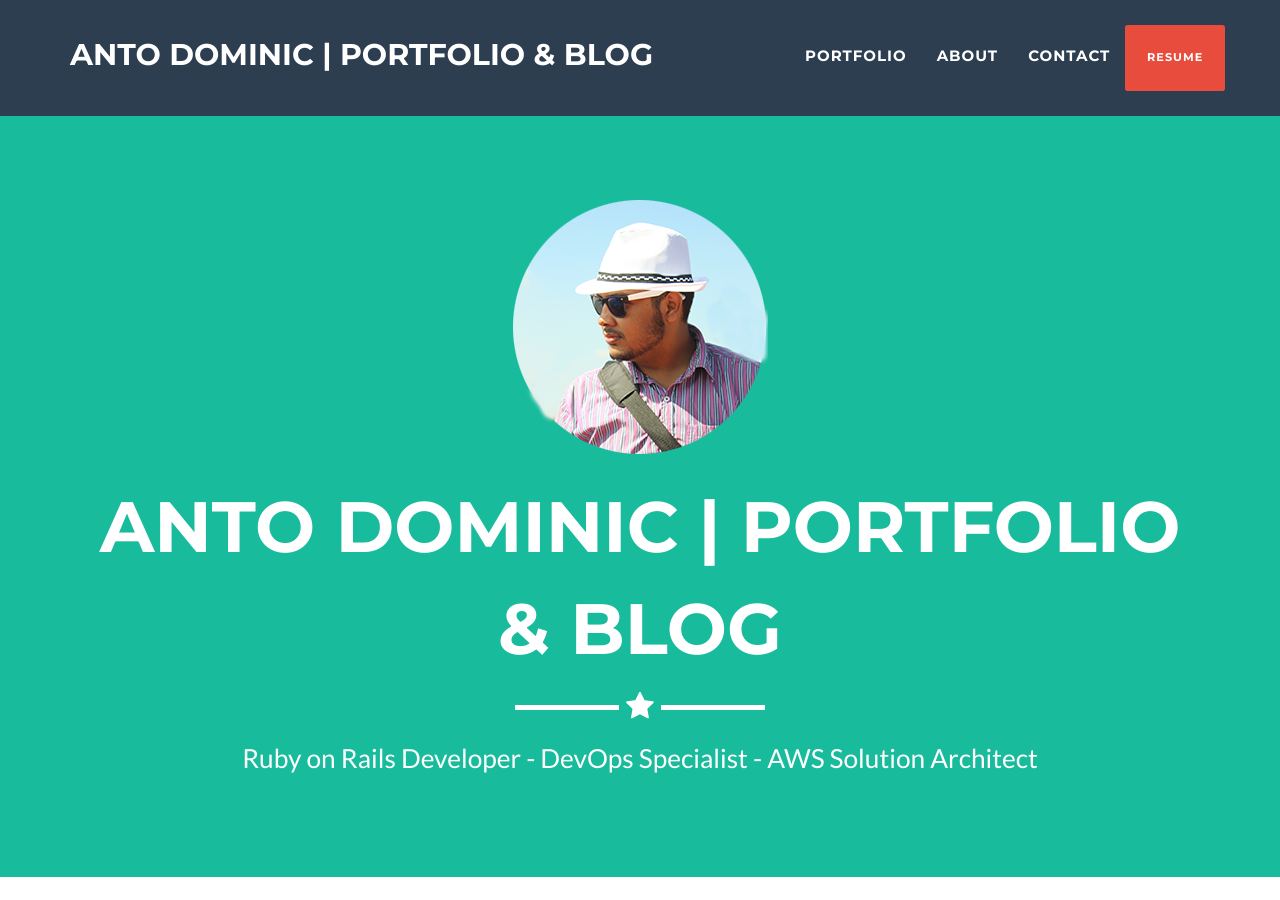
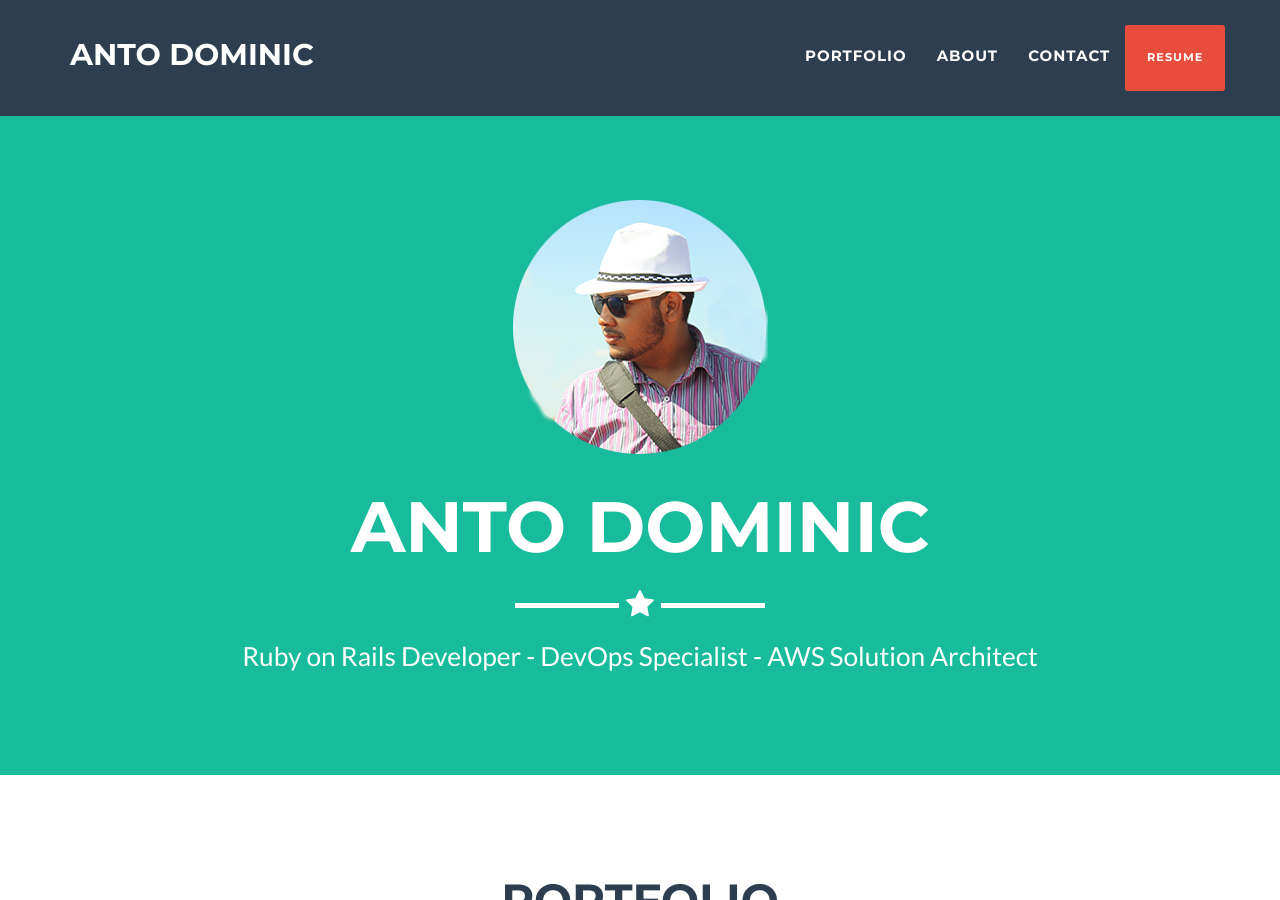
Before and after one commit to antodoms/antodoms.github.io, a Jekyll site: the page built from index.html, in a window 1280 px wide and 900 px high. Built offline with Jekyll 4.4.1, drawn with Linux system fonts in a browser that asks for light colours; some of the changed lines change nothing that is shown.

Commit message:
seperated meta title and title

```diff
--- a/_config.yml
+++ b/_config.yml
@@ -1,5 +1,6 @@
 # Site settings
-title: Anto Dominic | Portfolio & Blog
+title: Anto Dominic
+meta_title: Anto Dominic | Portfolio & Blog
 email: mjvavoey
 url: https://www.antodominic.com
 description: "FullStack Developer, Entrepreneur, Tech Geek ,Social Media Enthusiast and IEEE volunteer. Interested in Embedded System, Robotics and Programming."
--- a/_includes/head.html
+++ b/_includes/head.html
@@ -1,7 +1,7 @@
 <head>
     <meta charset="utf-8">
     <meta http-equiv="X-UA-Compatible" content="IE=edge">
-    <title>{% if page.title %}{{ page.title }}{% else %}{{ site.title }}{% endif %}</title>
+    <title>{% if page.title %}{{ page.title }}{% else %}{{ site.meta_title }}{% endif %}</title>
     <meta name="viewport" content="width=device-width, initial-scale=1, maximum-scale=1, user-scalable=no">
     <meta name="description" content="{{ site.description }}">
     <meta name="keywords" content="{{ site.keywords }}" />
@@ -14,7 +14,7 @@
 <html itemscope itemtype="http://schema.org/Person">
 
 <!-- Add the following three tags inside head. -->
-<meta itemprop="name" content="{{ site.title }}">
+<meta itemprop="name" content="{{ site.meta_title }}">
 <meta itemprop="description" content="{{ site.description }}">
 <meta itemprop="image" content="{{ site.url }}/img/anto-cover.png">
 <meta itemprop="role" content="Fullstack Developer">
@@ -25,7 +25,7 @@
 <!-- GOOGLE Snippet STOPS -->
 
 <!-- FACEBOOK GRAPH START -->
-<meta property="og:title" content="{{ site.title }}"/>
+<meta property="og:title" content="{{ site.meta_title }}"/>
 <meta property="og:type" content="website"/>
 <meta property="og:image" content="{{ site.url }}/img/anto-cover.png"/>
 <meta property="og:url" content="{{ site.url }}"/>
@@ -35,7 +35,7 @@
 <!-- TWITTER CARD START -->
 <meta name="twitter:card" content="summary">
 <meta name="twitter:url" content="{{ site.url }}">
-<meta name="twitter:title" content="{{ site.title }}">
+<meta name="twitter:title" content="{{ site.meta_title }}">
 <meta name="twitter:description" content="{{ site.description }}">
 <meta name="twitter:image" content="{{ site.url }}/img/anto-cover.png">
 <!-- TWITTER CARD ENDS -->
```
